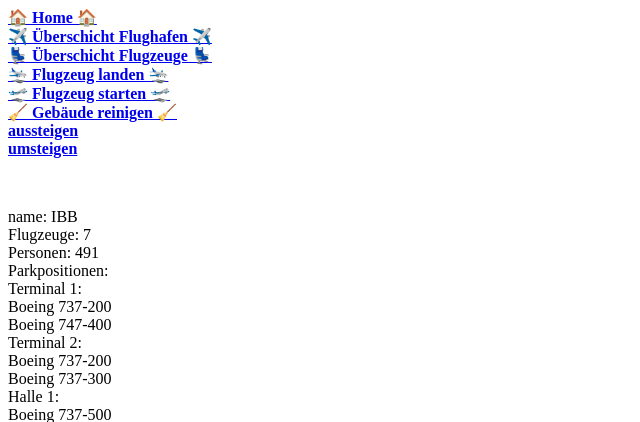
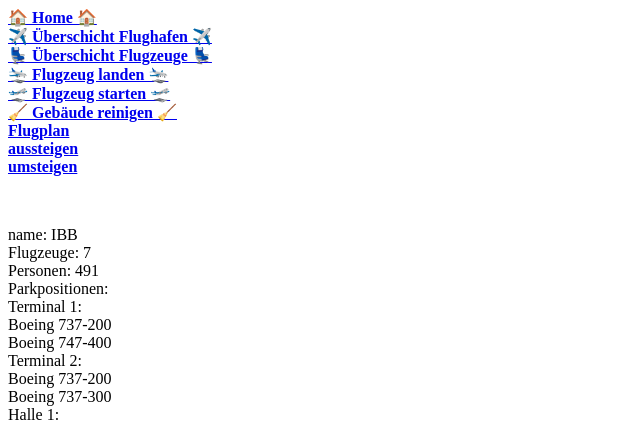
Before and after one commit to sstreichan/ProjektFlugzeug, a Flask app: page / in a window 1280 px wide. Shown: the top 422 px of the page, without its empty margins (0-640 px from the left). Run offline with Flask 3, Linux system fonts and the light colour scheme.

Commit message:
Added 'Flugplan' link to navigation menu in nav.html

```diff
--- a/templates/nav.html
+++ b/templates/nav.html
@@ -5,6 +5,7 @@
     <a href="/Flugzeug_landen">🛬 Flugzeug landen 🛬</a><br />
     <a href="/Flugzeug_starten">🛫 Flugzeug starten 🛫</a><br />
     <a href="/Gebaeude_reinigen">🧹 Gebäude reinigen 🧹</a><br />
+    <a href="/Flugplan">Flugplan</a><br />
     <a href="/aussteigen">aussteigen</a><br />
     <a href="/umsteigen">umsteigen</a><br />
 </strong>
```
